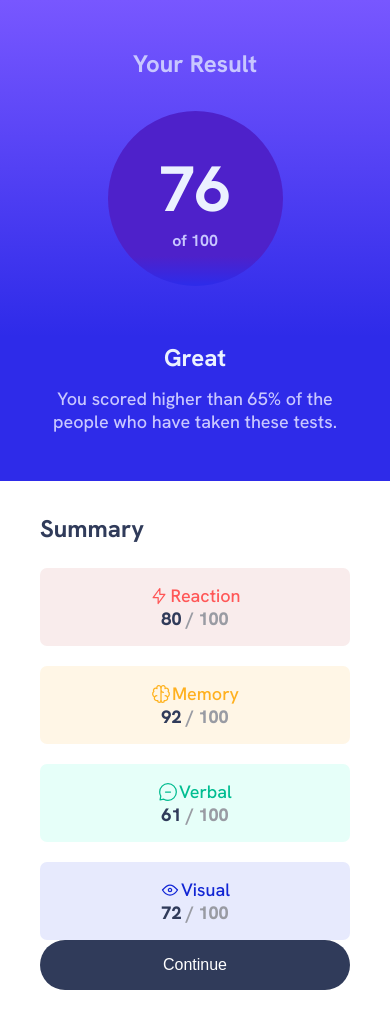
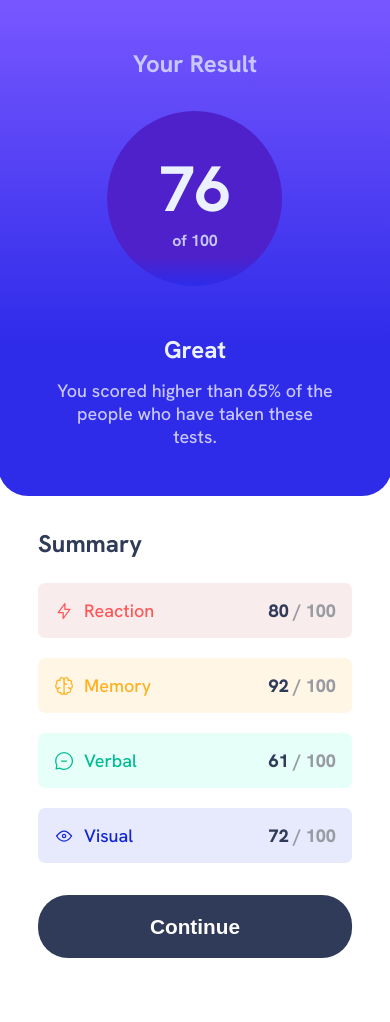
Before and after one commit to javierb256/results-summary-component, a plain HTML site: page index.html in a window 390 px wide. After the commit the page ends 990 px from the top, so only its background shows below. Drawn offline with Linux system fonts and the light colour scheme.

Commit message:
finished mobile view

```diff
--- a/style.css
+++ b/style.css
@@ -84,7 +84,7 @@ h3 {
 }
 
 .container {
-  height: 70vh;
+  height: 80vh;
   /* background-color: red; */
   display: flex;
   position: absolute;
@@ -277,7 +277,7 @@ h3 {
 
     .container{
         flex-direction: column;
-        width: 100%;
+        width: 101%;
         height: 100%;
         /* border-radius: 0; */
         box-shadow: none;
@@ -293,4 +293,46 @@ h3 {
     .summary {
         width: 100%;
     }
+
+    .overview {
+        border-bottom-left-radius: 30px;
+        border-bottom-right-radius: 30px;
+        padding: 3rem 3.5rem;
+    }
+
+    .circle {
+        margin-bottom: 3rem;
+    }
+
+    .breakdown {
+        flex-direction: row;
+        justify-content: space-between;
+    }
+
+    .summary-breakdown {
+        margin-bottom: 2rem;
+    }
+
+    .image-title {
+        gap: 10px;
+    }
+
+    .summary button {
+        font-size: 1.3rem;
+        font-weight: 700;
+        padding: 1.2rem 1rem;
+    }
 }
+
+@media (max-width: 286px) {
+    .overview {
+        padding: 3rem 2rem;
+    }
+    .breakdown {
+        flex-direction: column;
+        justify-content: center;
+    }
+    .image-title {
+        gap: 2px;
+    }
+}
```
